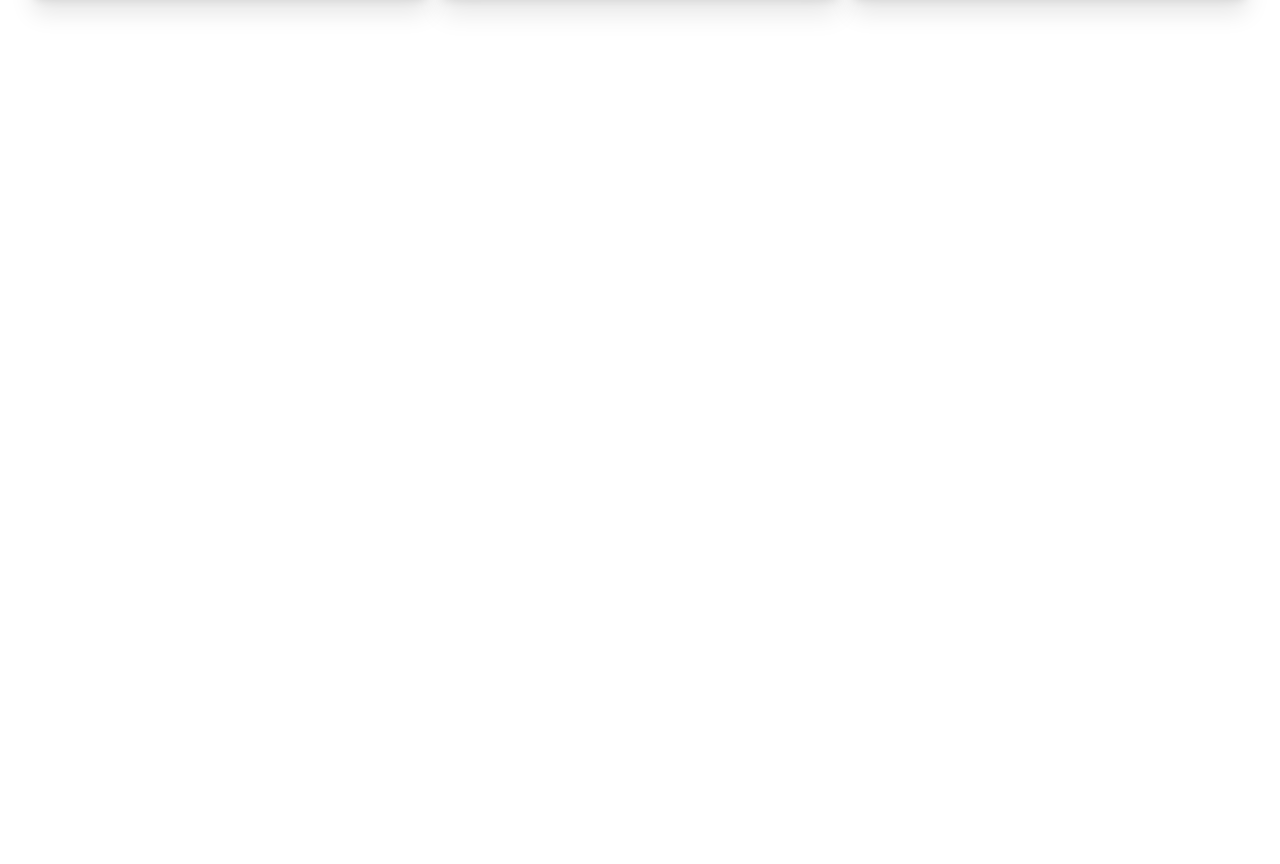
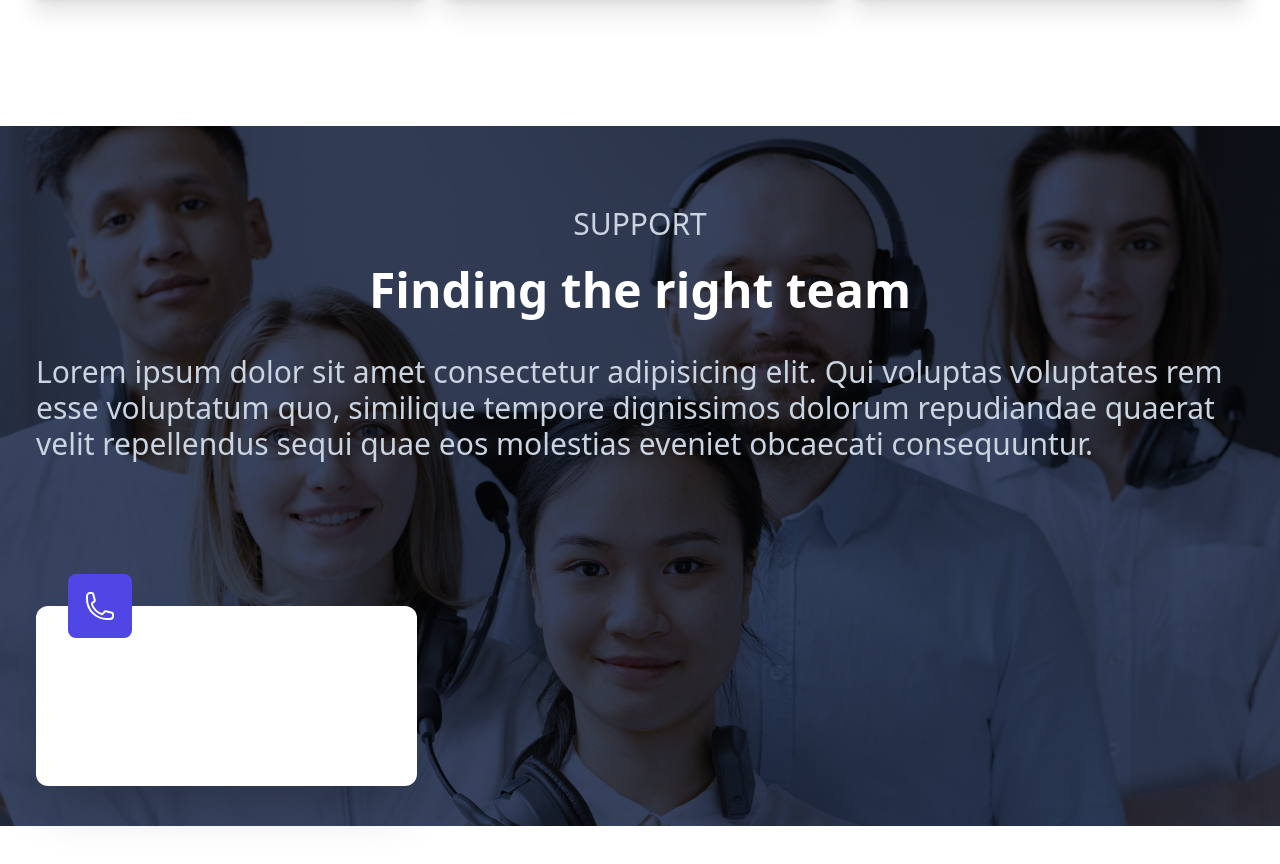
Before and after one commit to traviswilliams997/cloud-management-react, a React (Create React App) app: page / in a window 1280 px wide. Shown: the part 1248-2112 px from the top of the page. Before the commit the page ends 1374 px from the top, so only its background shows below. Built offline with nearby package versions, Linux system fonts and the light colour scheme.

Commit message:
Edit support component

```diff
--- a/src/App.js
+++ b/src/App.js
@@ -1,12 +1,14 @@
 import Navbar from './components/Navbar'
 import Hero from './components/Hero'
 import About from './components/About'
+import Support from './components/Support';
 function App() {
   return (
     <>
     <Navbar />
     <Hero />
     <About />
+    <Support />
     </>
   );
 }
--- /dev/null
+++ b/src/components/Support.jsx
@@ -0,0 +1,42 @@
+import React from 'react'
+
+import {PhoneIcon, ArrowSmallRightIcon} from '@heroicons/react/24/outline';
+import {CpuChipIcon, SupportIcon} from '@heroicons/react/24/solid';
+import supportImg from '../assets/support.jpg'
+
+const Support = () => {
+  return (
+  <div className='w-full h-screen mt-24'>
+      <div className='w-full h-[700px] bg-gray-900/90 absolute'>
+        <img className = 'w-full h-full object-cover mix-blend-overlay' src={supportImg} alt="/" />
+      </div>
+
+        <div className='max-w-[1240px] mx-auto text-white relative'>
+          <div className='px-4 py-12'>
+            <h2  className='text-3xl pt-8 text-slate-300 uppercase text-center'>Support</h2>
+            <h3 className='text-5xl font-bold py-6 text-center'>Finding the right team</h3>
+            <p className='py-4 text-3xl text-slate-300'>Lorem ipsum dolor sit amet consectetur adipisicing elit.
+              Qui voluptas voluptates rem esse voluptatum quo, similique tempore dignissimos
+              dolorum repudiandae quaerat velit repellendus sequi quae eos molestias eveniet
+              obcaecati consequuntur.</p>
+        </div>
+
+        <div className='grid grid-cols lg:grid-cols-3 relative gap-x-8 gap-y-16 px-4 pt-12 sm:pt-20 text:black'>
+          <div className='bg-white rounded-xl shadow-2xl'>
+            <div className='p-8'>
+              <PhoneIcon  className='w-16 p-4 bg-indigo-600 text-white rounded-lg mt-[-4rem]'/>
+              <h3>Sales</h3>
+              <p>Lorem ipsum dolor sit amet consectetur adipisicing elit. Quidem, quod?</p>
+            </div>
+            <div>
+              <p>Contact Us <ArrowSmallRightIcon className='w-5 ml-2'/></p>
+            </div>
+          </div>
+        </div>
+      </div>
+    </div>
+
+  );
+};
+
+export default Support
```
